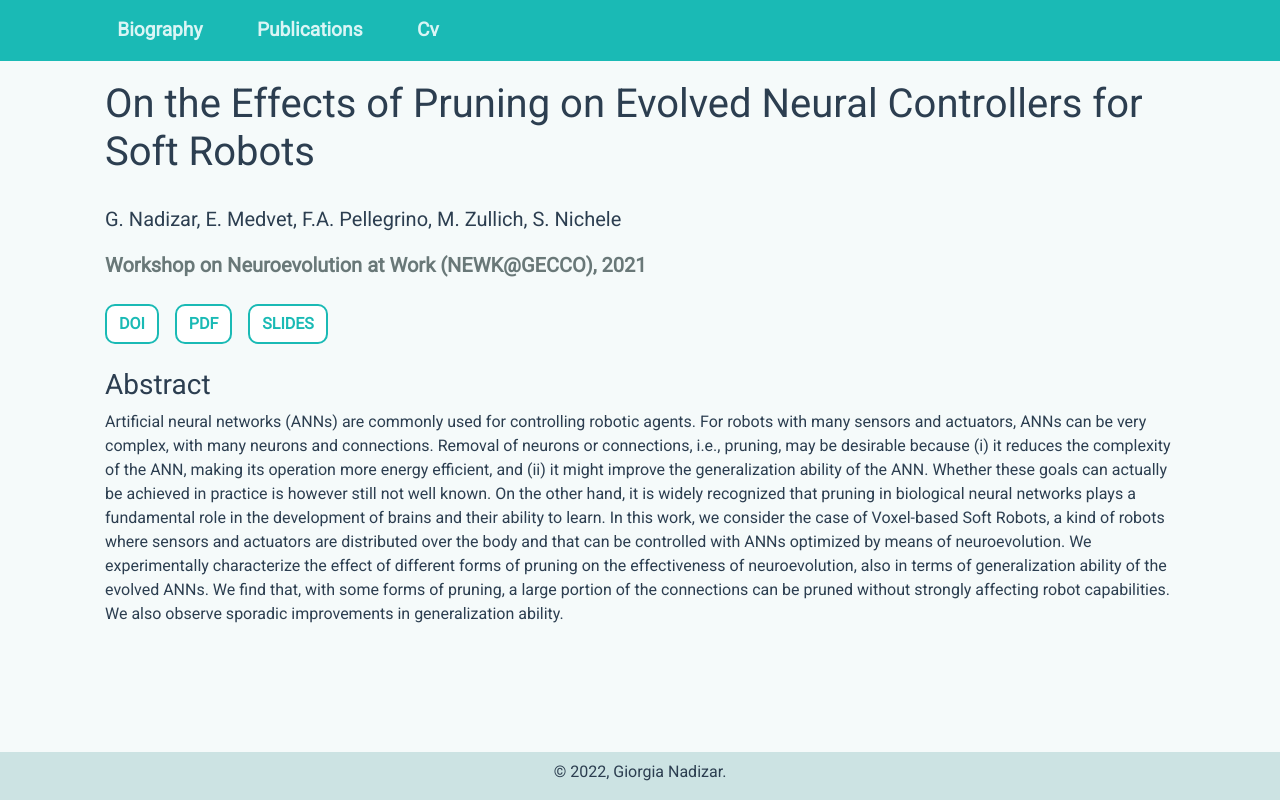
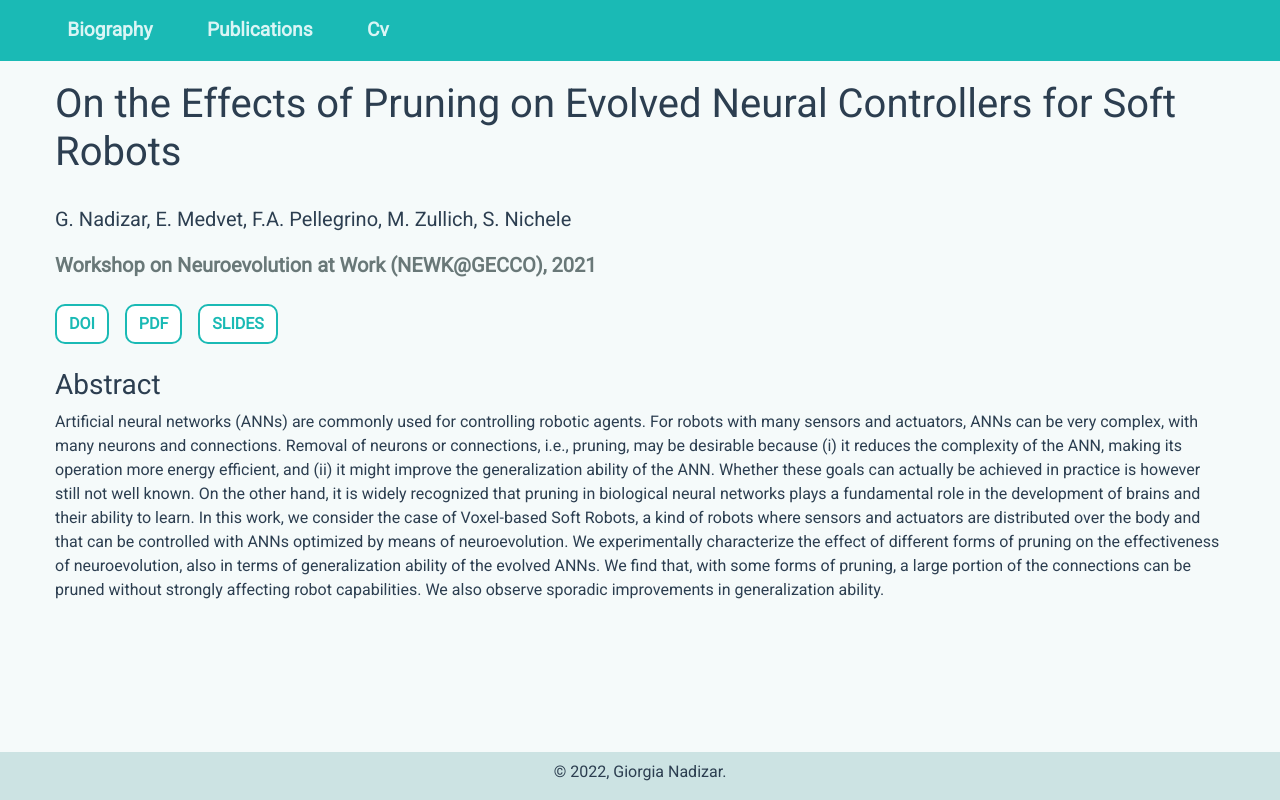
Before and after one commit to giorgia-nadizar/giorgia-nadizar.github.io, a Vue app: page /#/publications/nadizar2021effects in a window 1280 px wide. Built offline with nearby package versions, Linux system fonts and the light colour scheme.

Commit message:
Small style updated.

```diff
--- a/src/App.vue
+++ b/src/App.vue
@@ -43,12 +43,8 @@ html, body {
   color: #2c3e50;
 }
 @media (min-width: 769px) {
-  .main{
-    max-width: 1100px;
-    margin: auto;
-  }
-  .navbar-items{
-    max-width: 1100px;
+  .main, .navbar-items, .paper{
+    max-width: 1200px;
     margin: auto;
   }
 }
--- a/src/views/Publication.vue
+++ b/src/views/Publication.vue
@@ -45,12 +45,6 @@ export default {
 </script>
 
 <style>
-@media (min-width: 769px) {
-  .paper{
-    max-width: 1100px;
-    margin: auto;
-  }
-}
 .paper{
   text-align: left;
   padding-right: 15px;
```
